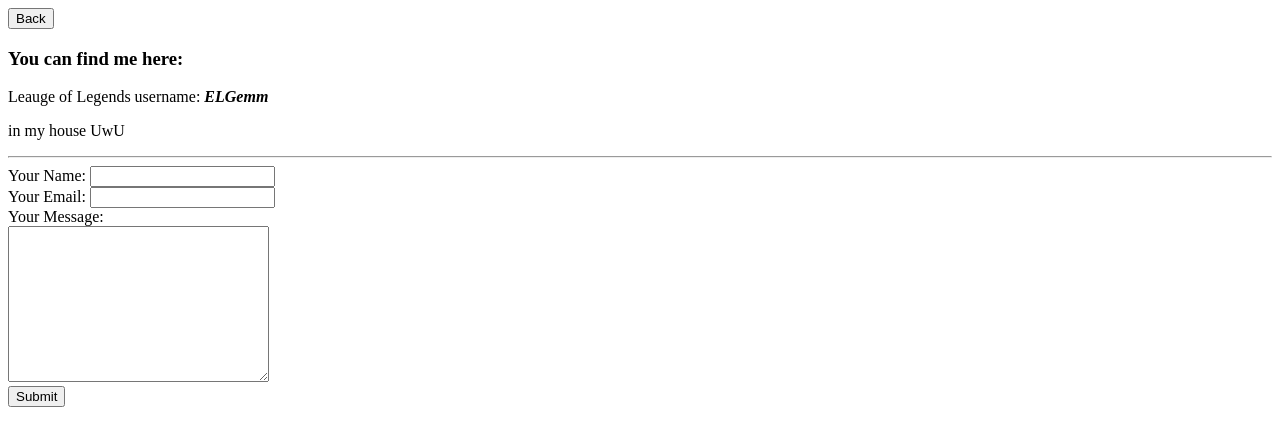
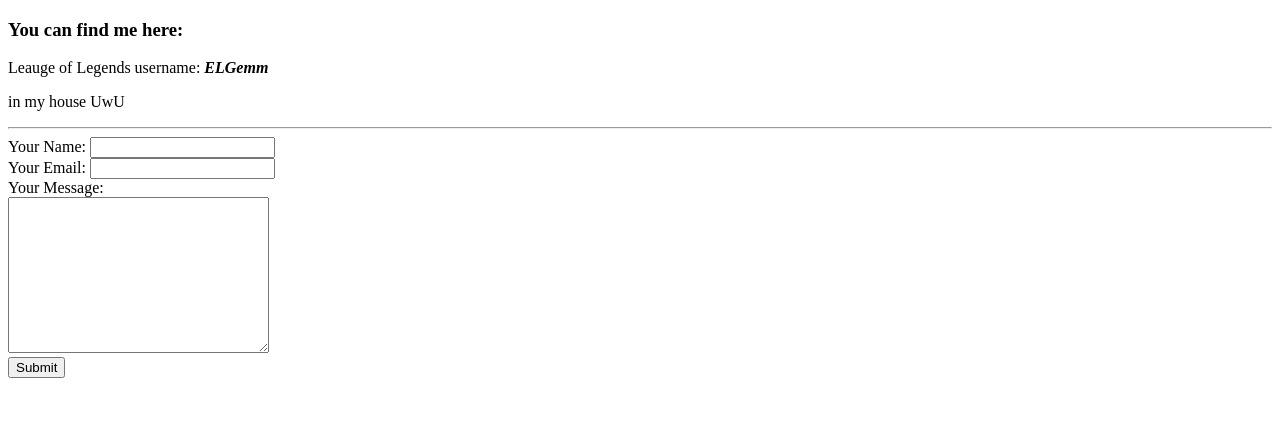
Before and after one commit to ELGemm/firststepsinfrontend, a plain HTML site: page contactme.html in a window 1280 px wide. Drawn offline with Linux system fonts and the light colour scheme.

Commit message:
Update contactme.html
delete back button

```diff
--- a/contactme.html
+++ b/contactme.html
@@ -5,9 +5,6 @@
     <title>Contact Emila :3</title>
   </head>
   <body>
-    <form class="" action="index.html" method="post">
-      <input type="button" name="Back" value="Back">
-    </form>
     <h3>You can find me here:</h3>
       <p>Leauge of Legends username: <em><strong>ELGemm</strong></em></p>
       <p>in my house UwU</p>
```
